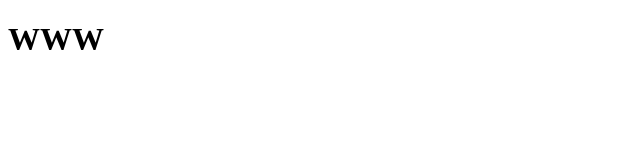
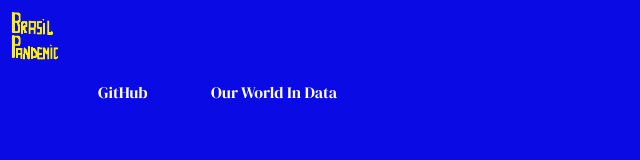
Before and after one commit to MarcelloBB/BrazilPandemic, a plain HTML site: page main.html in a window 1280 px wide. Shown: the whole page, without its empty margins (0-640 px from the left). Drawn offline with Linux system fonts and the light colour scheme.

Commit message:
added main.html

```diff
--- a/main.html
+++ b/main.html
@@ -1,12 +1,24 @@
 <!DOCTYPE html>
 <html lang="en">
 <head>
+    <link rel="stylesheet" href="main.css">
     <meta charset="UTF-8">
     <meta http-equiv="X-UA-Compatible" content="IE=edge">
     <meta name="viewport" content="width=device-width, initial-scale=1.0">
-    <title>Document</title>
+    <title>BrasilPandemic - Home</title>
 </head>
 <body>
-    <h1>WWW</h1>
+    <!--HEADER-->
+    <div class="cabec">
+        <img src="./imgs/bp-logo.png" alt="logo" height="50" width="50">
+        <header>
+            <nav>
+                <ul class="menu">
+                    <li><a href="https://github.com/MarcelloBB">GitHub</a></li>
+                    <li><a href="https://ourworldindata.org/coronavirus/country/brazil">Our World In Data</a></li>
+                </ul>
+            </nav>
+        </header>
+    </div>
 </body>
 </html>
```
